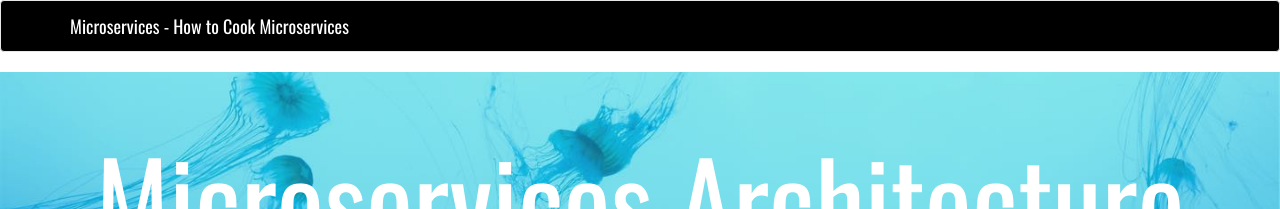
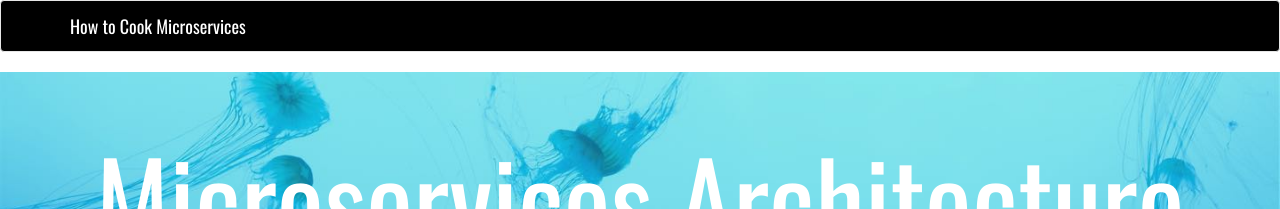
Before and after one commit to avgx/howtocookmicroservices.github.io, a Jekyll site: the page built from index.html, in a window 1280 px wide. Shown: the top 209 px of the page. Built offline with Jekyll 4.4.1, drawn with Linux system fonts in a browser that asks for light colours; comment, search, counter and statistics services are not loaded.

Commit message:
slight update to site title

```diff
--- a/_config.yml
+++ b/_config.yml
@@ -1,4 +1,4 @@
-title: Microservices - How to Cook Microservices
+title: How to Cook Microservices
 email: alex@howtocookmicroservices.com
 tag_line: Find out how to cook microservices with Ruby spices!
 description: >
```
